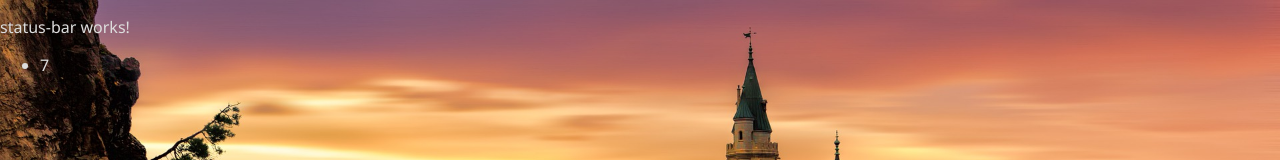
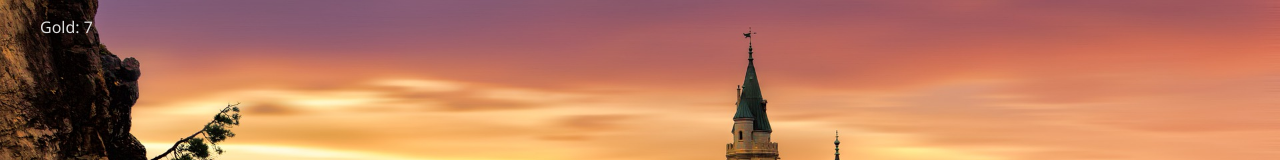
Before and after one commit to Jonathan-Ironman/Castle, an Angular app: page / in a window 1280 px wide. Shown: the top 160 px of the page. Built offline with nearby package versions, Linux system fonts and the light colour scheme.

Commit message:
Updated style

```diff
--- a/src/app/status-bar/status-bar.component.html
+++ b/src/app/status-bar/status-bar.component.html
@@ -1,6 +1,5 @@
-<p>status-bar works!</p>
-<ul class="status-bar">
+<ul>
   <li>
-    {{gold}}
+    Gold: {{gold}}
   </li>
 </ul>
--- a/src/app/status-bar/status-bar.component.scss
+++ b/src/app/status-bar/status-bar.component.scss
@@ -6,3 +6,11 @@
     left: 0;
     display: block;
 }
+
+ul {
+    list-style-type: none;
+
+    li {
+        display: inline;
+    }
+}
```
